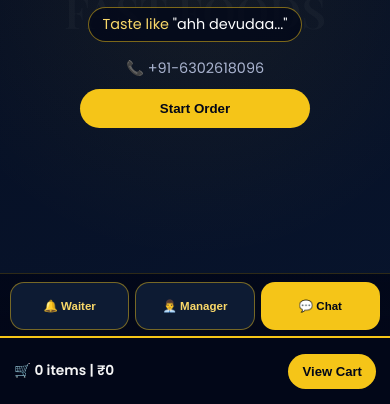
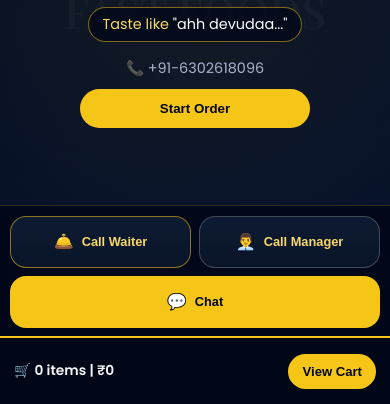
Before and after one commit to akofficial1905-byte/Abba-Seenu-Fast-Food, a website: page public/index.html in a window 390 px wide. Shown: the part 440-844 px from the top of the page. Drawn offline with nearby package versions, Linux system fonts and the light colour scheme.

Commit message:
Update index.html

```diff
--- a/public/index.html
+++ b/public/index.html
@@ -17,7 +17,7 @@
   --accent-soft2:#f9d869;
   --text:#f5f5f5;
   --muted:#a9b3cf;
-  --dock-h:64px;
+  --dock-h:72px;
   --cart-h:62px;
 }
 
@@ -167,32 +167,56 @@ select,input,textarea{
   left:0;right:0;
   bottom:var(--cart-h);
   z-index:85;
-  padding:8px 10px calc(env(safe-area-inset-bottom, 0px) + 6px);
-  background:linear-gradient(to top, rgba(2,7,24,.98), rgba(2,7,24,.9));
+  padding:10px 10px calc(env(safe-area-inset-bottom, 0px) + 8px);
+  background:linear-gradient(to top, rgba(2,7,24,.98), rgba(2,7,24,.92));
   border-top:1px solid rgba(245,197,24,.18);
 }
 #actionDockInner{
   display:grid;
-  grid-template-columns:repeat(3,1fr);
+  grid-template-columns:1fr 1fr .95fr;
   gap:8px;
   max-width:760px;
   margin:0 auto;
 }
 .dockBtn{
-  min-height:46px;
+  min-height:54px;
   border:none;
-  border-radius:14px;
+  border-radius:16px;
   background:var(--paper-soft);
   color:var(--accent-soft2);
   border:1px solid rgba(245,197,24,.45);
-  font-size:.78rem;
+  font-size:.84rem;
   font-weight:700;
-  padding:8px 6px;
+  padding:10px 8px;
   display:flex;
   align-items:center;
   justify-content:center;
-  gap:6px;
+  gap:8px;
   text-align:center;
+  line-height:1.1;
+  -webkit-tap-highlight-color:transparent;
+}
+.dockBtn:active{
+  transform:scale(.98);
+}
+.dockBtn:disabled{
+  opacity:.7;
+}
+.dockIcon{
+  font-size:1rem;
+  line-height:1;
+}
+.dockLabel{
+  white-space:nowrap;
+}
+.dockBtn.service{
+  background:linear-gradient(180deg,#0d1b33,#091427);
+}
+.dockBtn.waiter{
+  border-color:rgba(245,197,24,.55);
+}
+.dockBtn.manager{
+  border-color:rgba(255,255,255,.22);
 }
 .dockBtn.chat{
   background:var(--accent);
@@ -283,7 +307,6 @@ textarea#address, textarea#specialRequest{resize:vertical;min-height:60px}
   font-size:.75rem;
   margin-bottom:6px;
 }
-
 #toast{
   position:fixed;
   bottom:calc(var(--cart-h) + var(--dock-h) + 18px);
@@ -471,19 +494,26 @@ textarea#address, textarea#specialRequest{resize:vertical;min-height:60px}
 
 @media(max-width:480px){
   :root{
-    --dock-h:70px;
+    --dock-h:124px;
     --cart-h:68px;
   }
   .page{
     padding:16px 12px calc(var(--cart-h) + var(--dock-h) + 34px);
   }
   #actionDockInner{
-    gap:6px;
+    grid-template-columns:1fr 1fr;
+    gap:8px;
+  }
+  #chatFab{
+    grid-column:1 / -1;
   }
   .dockBtn{
-    min-height:48px;
-    font-size:.72rem;
-    padding:8px 4px;
+    min-height:52px;
+    font-size:.8rem;
+    padding:10px 8px;
+  }
+  .dockLabel{
+    white-space:normal;
   }
   #cartSummary{
     font-size:.86rem;
@@ -512,9 +542,18 @@ textarea#address, textarea#specialRequest{resize:vertical;min-height:60px}
 
 <div id="actionDock">
   <div id="actionDockInner">
-    <button class="dockBtn" id="callWaiterBtn">🔔 Waiter</button>
-    <button class="dockBtn" id="callManagerBtn">👨‍💼 Manager</button>
-    <button class="dockBtn chat" id="chatFab">💬 Chat</button>
+    <button class="dockBtn service waiter" id="callWaiterBtn">
+      <span class="dockIcon">🛎️</span>
+      <span class="dockLabel">Call Waiter</span>
+    </button>
+    <button class="dockBtn service manager" id="callManagerBtn">
+      <span class="dockIcon">👨‍💼</span>
+      <span class="dockLabel">Call Manager</span>
+    </button>
+    <button class="dockBtn chat" id="chatFab">
+      <span class="dockIcon">💬</span>
+      <span class="dockLabel">Chat</span>
+    </button>
   </div>
 </div>
 
@@ -1460,8 +1499,14 @@ function validateServiceRequestContext(){
   return true;
 }
 
-async function sendServiceRequest(type){
+async function sendServiceRequest(type, btn){
   if(!validateServiceRequestContext()) return;
+
+  const originalHtml = btn ? btn.innerHTML : "";
+  if(btn){
+    btn.disabled = true;
+    btn.innerHTML = `<span class="dockIcon">⏳</span><span class="dockLabel">Sending...</span>`;
+  }
 
   const payload = {
     type,
@@ -1491,11 +1536,18 @@ async function sendServiceRequest(type){
   }catch(e){
     console.error(e);
     toast(`Could not send ${type.toLowerCase()} request`);
-  }
-}
-
-callWaiterBtn.onclick = ()=> sendServiceRequest("Call Waiter");
-callManagerBtn.onclick = ()=> sendServiceRequest("Call Manager");
+  }finally{
+    if(btn){
+      setTimeout(()=>{
+        btn.disabled = false;
+        btn.innerHTML = originalHtml;
+      }, 700);
+    }
+  }
+}
+
+callWaiterBtn.onclick = ()=> sendServiceRequest("Call Waiter", callWaiterBtn);
+callManagerBtn.onclick = ()=> sendServiceRequest("Call Manager", callManagerBtn);
 
 build();
 updateCart();
```
